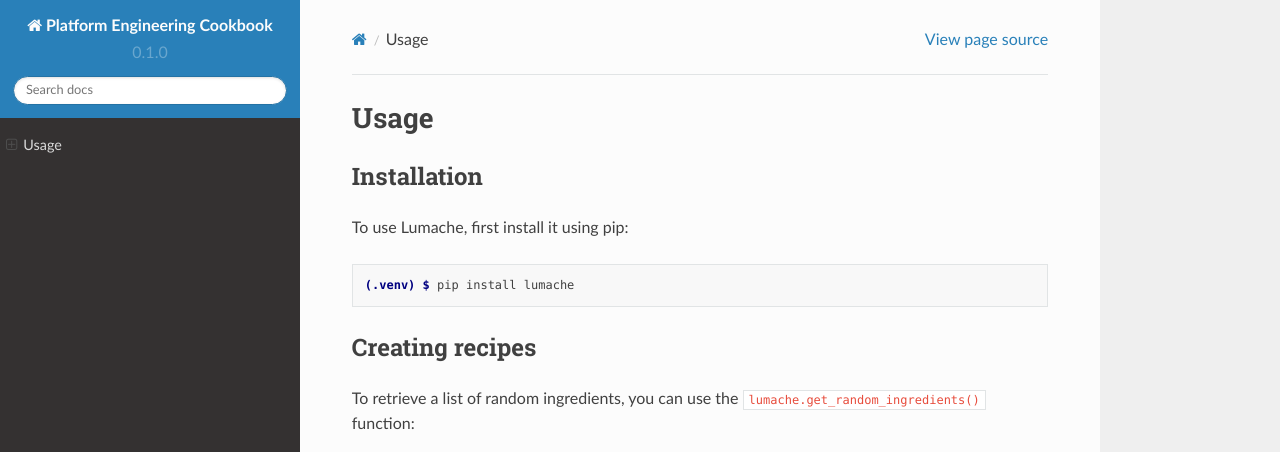
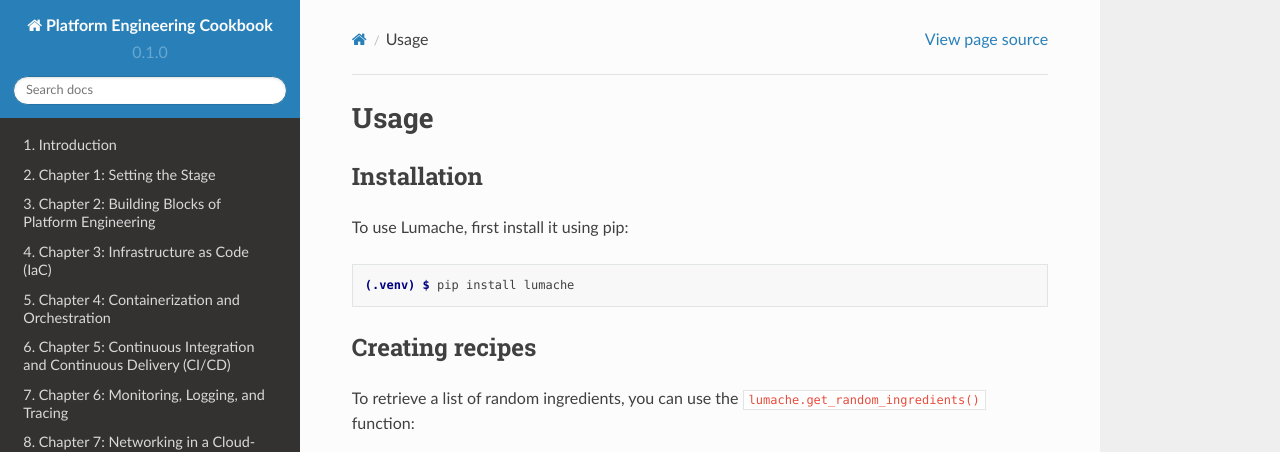
Before and after one commit to appdevgbb/platform-engineering-book, a Sphinx documentation site: the page built from docs/source/usage.rst, in a window 1280 px wide and 1036 px high. Shown: the top 452 px of the window. Built offline with Sphinx 7.4.7 and the Read the Docs theme 2.0.0, drawn with Linux system fonts in a browser that asks for light colours; some of the changed text lies outside the part shown.

Commit message:
initial scaffolding of the chapters.

```diff
--- /dev/null
+++ b/docs/source/appendix/a.rst
@@ -0,0 +1,6 @@
+Appendix A: Useful Tools and Resources
+######################################
+
+- Reference to popular platform engineering tools
+- Communities and forums
+- Conferences and webinars
--- /dev/null
+++ b/docs/source/appendix/b.rst
@@ -0,0 +1,5 @@
+Appendix B: Troubleshooting Common Issues
+#########################################
+
+- Step-by-step guides for common problems
+- How-tos and best practices
--- /dev/null
+++ b/docs/source/chapter-1/index.rst
@@ -0,0 +1,10 @@
+Chapter 1: Setting the Stage
+############################
+
+#. The Evolution of Infrastructure
+
+#. Defining Platform Engineering
+
+#. Differences between Platform Engineering, DevOps, and SRE
+
+#. Key Principles for Successful Platform Engineering
--- /dev/null
+++ b/docs/source/chapter-2/index.rst
@@ -0,0 +1,10 @@
+Chapter 2: Building Blocks of Platform Engineering
+##################################################
+
+#. Virtual Machines and Bare Metal
+
+#. Containers and Orchestration
+
+#. Serverless Platforms
+
+#. Cloud Service Providers: The Major Players
--- /dev/null
+++ b/docs/source/chapter-3/index.rst
@@ -0,0 +1,10 @@
+Chapter 3: Infrastructure as Code (IaC)
+#######################################
+
+#. Introduction to IaC
+
+#. Writing Infrastructure as Code using Terraform
+
+#. Configuration Management with Ansible
+
+#. Maintaining State and Versioning in IaC
--- /dev/null
+++ b/docs/source/chapter-4/index.rst
@@ -0,0 +1,10 @@
+Chapter 4: Containerization and Orchestration
+##############################################
+
+#. Basics of Docker
+
+#. Building Docker Images Best Practices
+
+#. Kubernetes in a Nutshell
+
+#. Managing Deployments and Scaling in Kubernetes
--- /dev/null
+++ b/docs/source/chapter-5/index.rst
@@ -0,0 +1,10 @@
+Chapter 5: Continuous Integration and Continuous Delivery (CI/CD)
+#################################################################
+
+#. Principles of CI/CD
+
+#. Building CI/CD Pipelines with Jenkins
+
+#. GitOps with ArgoCD
+
+#. Best Practices for CI/CD in Platform Engineering
--- /dev/null
+++ b/docs/source/chapter-6/index.rst
@@ -0,0 +1,10 @@
+Chapter 6: Monitoring, Logging, and Tracing
+############################################
+
+#. The Three Pillars of Observability
+
+#. Implementing Monitoring with Prometheus
+
+#. Centralized Logging with ELK Stack
+
+#. Distributed Tracing with Jaeger
--- /dev/null
+++ b/docs/source/glossary.rst
@@ -0,0 +1,3 @@
+Glossary
+########
+-
--- /dev/null
+++ b/docs/source/introduction.rst
@@ -0,0 +1,6 @@
+Introduction
+############
+
+- What is platform engineering?
+- Key concepts and terminologies
+- Audience and how to use this book
```
Also changed, not shown: docs/source/chapter-10/index.rst (added, +10 -0 lines), docs/source/chapter-11/index.rst (added, +18 -0 lines), docs/source/chapter-7/index.rst (added, +10 -0 lines), docs/source/chapter-8/index.rst (added, +10 -0 lines), docs/source/chapter-9/index.rst (added, +10 -0 lines), docs/source/index.rst (+20 -109 lines), .readthedocs.yaml.
